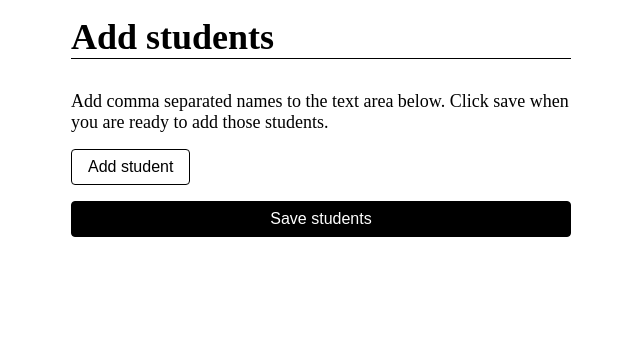
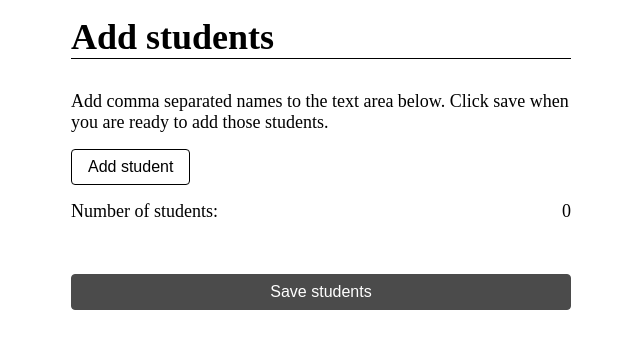
Before and after one commit to markoco14/team-generator, a Python web app: template templates/classes/batch-add.html in a window 1280 px wide. Shown: the part 49-398 px from the top of the page, without its empty margins (319-959 px from the left). Run offline with Jinja, Linux system fonts and the light colour scheme; the template is opened without the code that fills it: most values are stand-ins (such as "Sample title", 1, 10 or a date in 2020).

Commit message:
wire up delete add/delete student input client side functionality

```diff
--- /dev/null
+++ b/static/behaviours.js
@@ -0,0 +1,28 @@
+function updateStudentCount() {
+    let studentInputs = document.querySelectorAll("#student-list > li");
+    const numberOfStudents = document.getElementById("student-count");
+    numberOfStudents.textContent = studentInputs.length;
+
+    if (studentInputs.length < 1) {
+        const submitButton = document.querySelector("button[type='submit']")
+        submitButton.setAttribute("disabled", "")
+    } else {
+        const submitButton = document.querySelector("button[type='submit']")
+        submitButton.removeAttribute("disabled")
+    }
+}
+
+function removeStudentInput(button) {
+    const li = button.closest("li");
+    li.remove();
+    updateStudentCount();
+
+    let studentInputs = document.querySelectorAll("#student-list > li");
+    const numberOfStudents = document.getElementById("student-count");
+    numberOfStudents.textContent = studentInputs.length;
+
+    if (studentInputs.length < 1) {
+        let error = document.querySelector(".error")
+        error.textContent = ""
+    }
+}
--- a/static/styles.css
+++ b/static/styles.css
@@ -356,6 +356,32 @@ form {
 
     }
 }
+#student-list {
+    margin-bottom: 0;
+}
+
+.add-student-item {
+    transition: opacity 200ms ease-in;
+}
+
+.add-student-item:last-of-type {
+    margin-bottom: 0;
+}
+
+.add-student-item.htmx-added {
+    opacity: 0;
+}
+
+.count-container {
+    display: flex;
+    justify-content: space-between;
+    margin-bottom: 1rem;
+}
+
+#student-error {
+    margin-top: 0.25rem;
+    margin-bottom: 1rem;
+}
 
 .student-input-btn {
     display: block;
--- a/templates/base.html
+++ b/templates/base.html
@@ -5,7 +5,8 @@
     <meta name="viewport" content="width=device-width, initial-scale=1.0">
     <title>{% block title %}Team Generator | Home{% endblock title %}</title>
     <script src="https://cdn.jsdelivr.net/npm/htmx.org@2.0.7/dist/htmx.min.js" integrity="sha384-ZBXiYtYQ6hJ2Y0ZNoYuI+Nq5MqWBr+chMrS/RkXpNzQCApHEhOt2aY8EJgqwHLkJ" crossorigin="anonymous"></script>
-    <link rel="stylesheet" href="/static/styles.css?v=1.0.2" />
+    <script src="/static/behaviours.js?v=1.0.0" defer></script>
+    <link rel="stylesheet" href="/static/styles.css?v=1.0.3" />
 </head>
 <body>
     {% block header %}
--- /dev/null
+++ b/templates/classes/_student-input.html
@@ -0,0 +1,4 @@
+    <li class="add-student-item">
+        <input type="text" name="students" autocomplete="off"/>
+        <button onclick="removeStudentInput(this)" type="button">x</button>
+    </li>
--- a/templates/classes/batch-add.html
+++ b/templates/classes/batch-add.html
@@ -7,17 +7,19 @@
         hx-get="/classes/{{class.id}}/students/input"
         hx-target="next form > ul"
         hx-swap="afterbegin"
-        class="student-input-btn">
+        class="student-input-btn"
+        type="button">
         Add student
     </button>
+    <p class="count-container">Number of students: <span id="student-count">0</span></p>
     <form
         action="/classes/{{class.id}}/students/batch"
         method="POST"
         hx-post="/classes/{{class.id}}/students/batch"
         hx-swap="none">
-        <ul>
-        </ul>
-        <button type="submit">Save students</button>
+        <ul id="student-list" hx-on::after-swap="updateStudentCount()"></ul>
+        <span id="student-error" class="error"></span>
+        <button type="submit" disabled="true">Save students</button>
     </form>
 </div>
 {% endblock content %}
```
Also changed, not shown: controllers/classes.py (+14 -4 lines).
